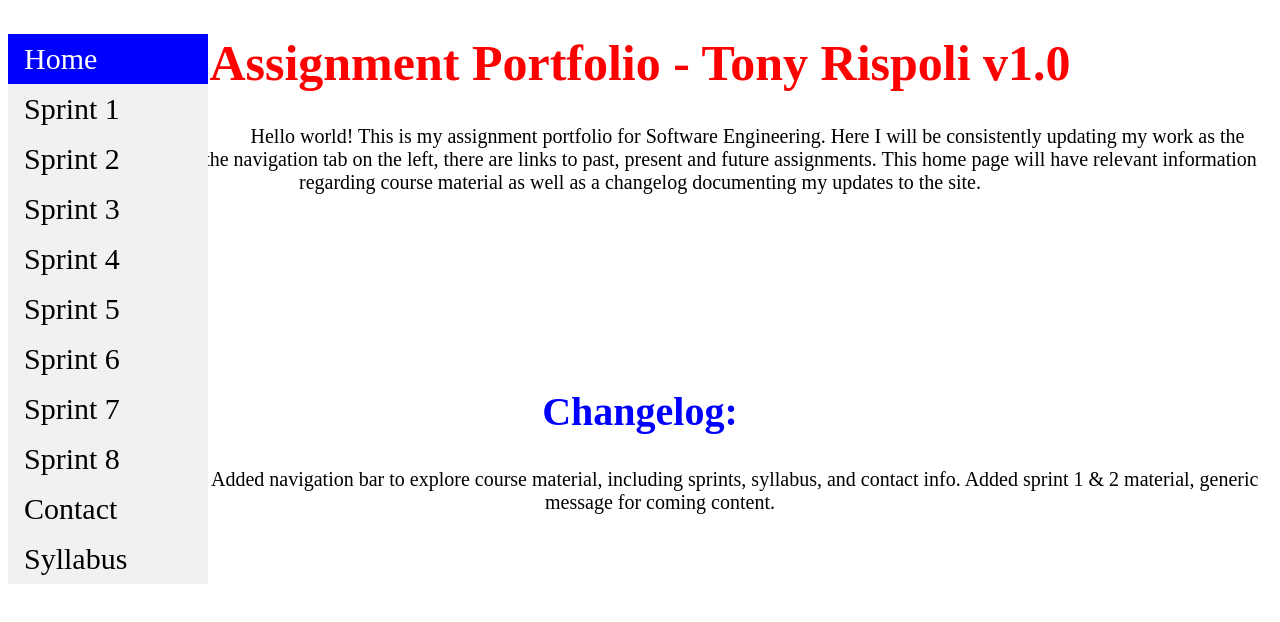
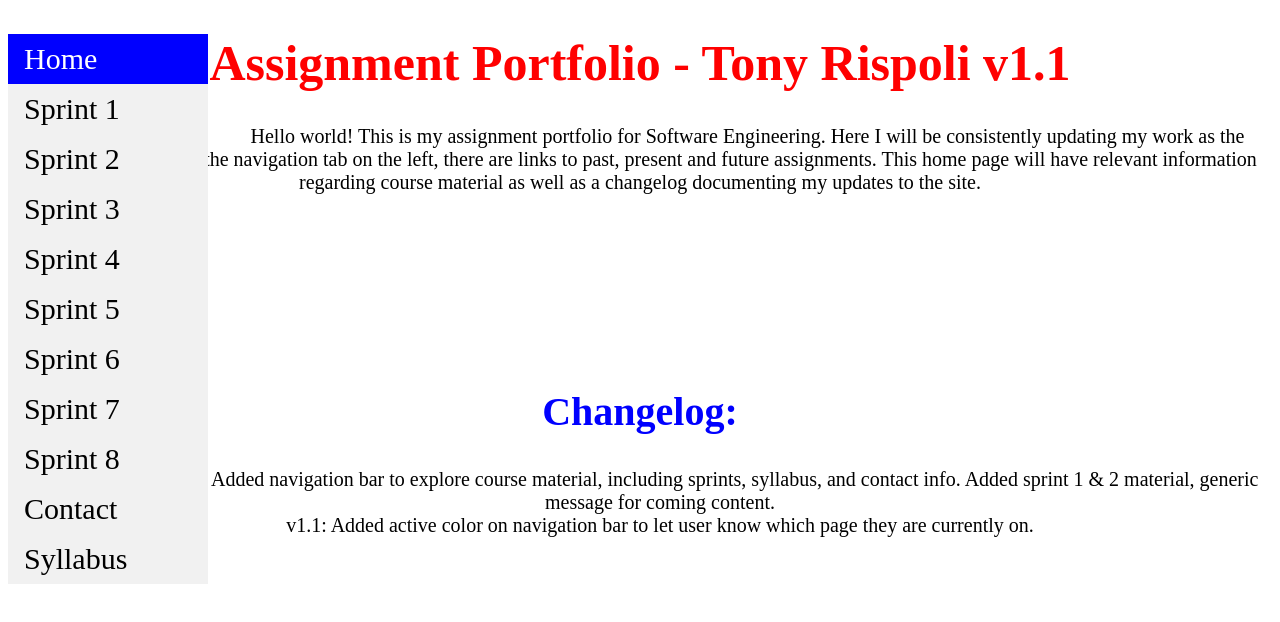
Before and after one commit to anthonyrrispoli/assignment-portfolio-tr, a plain HTML site: page index.html in a window 1280 px wide. Drawn offline with Linux system fonts and the light colour scheme.

Commit message:
Updated text to v1.1

```diff
--- a/index.html
+++ b/index.html
@@ -25,7 +25,7 @@
             <li><a href="html-links/o1cbypjo-syllabus.pdf">Syllabus</a></li>
         </ul>
 
-        <h1>Assignment Portfolio - Tony Rispoli v1.0</h1>
+        <h1>Assignment Portfolio - Tony Rispoli v1.1</h1>
 
         <p>
             Hello world! This is my assignment portfolio for Software Engineering. Here I will be consistently updating my work as the course progresses.
@@ -41,6 +41,7 @@
             <ul class="Changelog>">
                 <li class = "change">v1.0: Created site. Added navigation bar to explore course material, including sprints, syllabus, and contact
                     info. Added sprint 1 & 2 material, generic message for coming content. </li>
+                <li class = "change">v1.1: Added active color on navigation bar to let user know which page they are currently on. </li>
             </ul>
         </p>
     </body>
```
